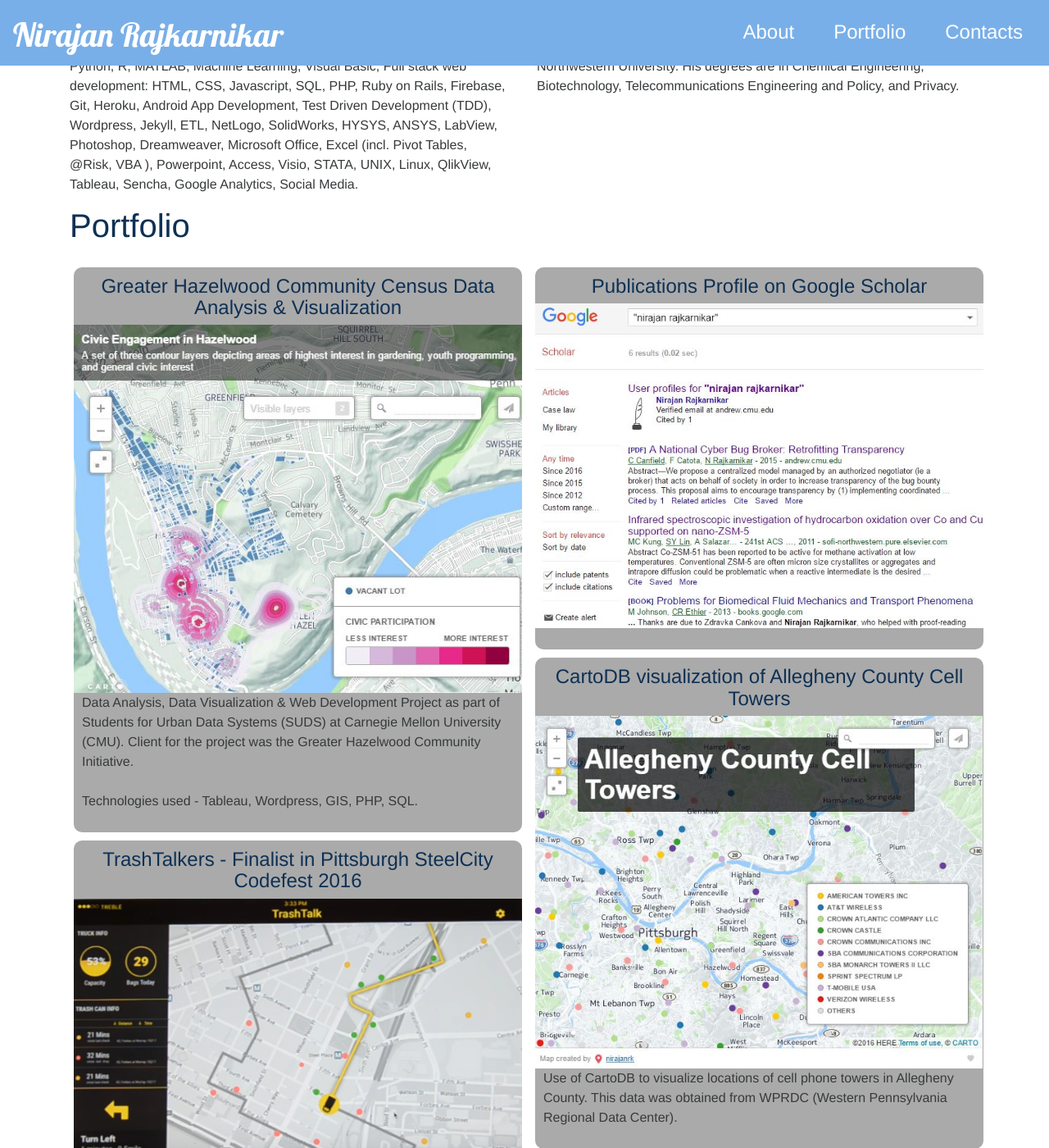
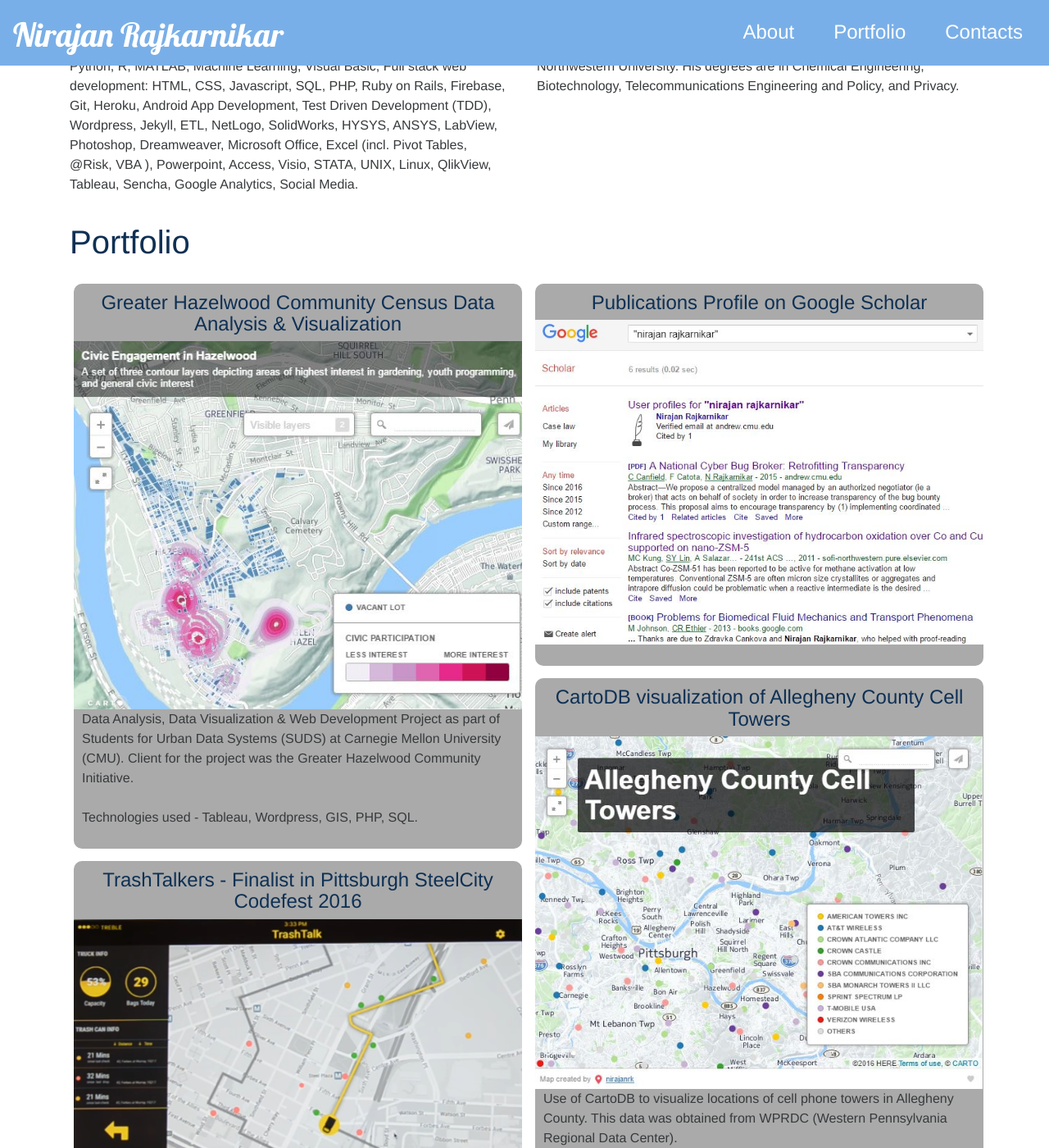
Before and after one commit to nirajanrk/nirajanrk.github.io, a Jekyll site: the page built from index.html, in a window 1280 px wide and 1400 px high, scrolled down 609 px. Shown: the whole window at 82% size. Built offline with Jekyll 4.4.1, drawn with Linux system fonts in a browser that asks for light colours; nearby versions of some CDN libraries.

Commit message:
Fix margins

```diff
--- a/_includes/instagram.html
+++ b/_includes/instagram.html
@@ -1,7 +1,7 @@
 <!-- <section class="container container-instagram">
     <div class="row"> -->
         <!-- <div class="col-md-12"> -->
-        <div class="container">
+        <div class="container" style="margin-top:20px">
             <h1>Portfolio</h1>
         </div>
         <p></p>
```
Also changed, not shown: web-dist/css/main.min.css.
